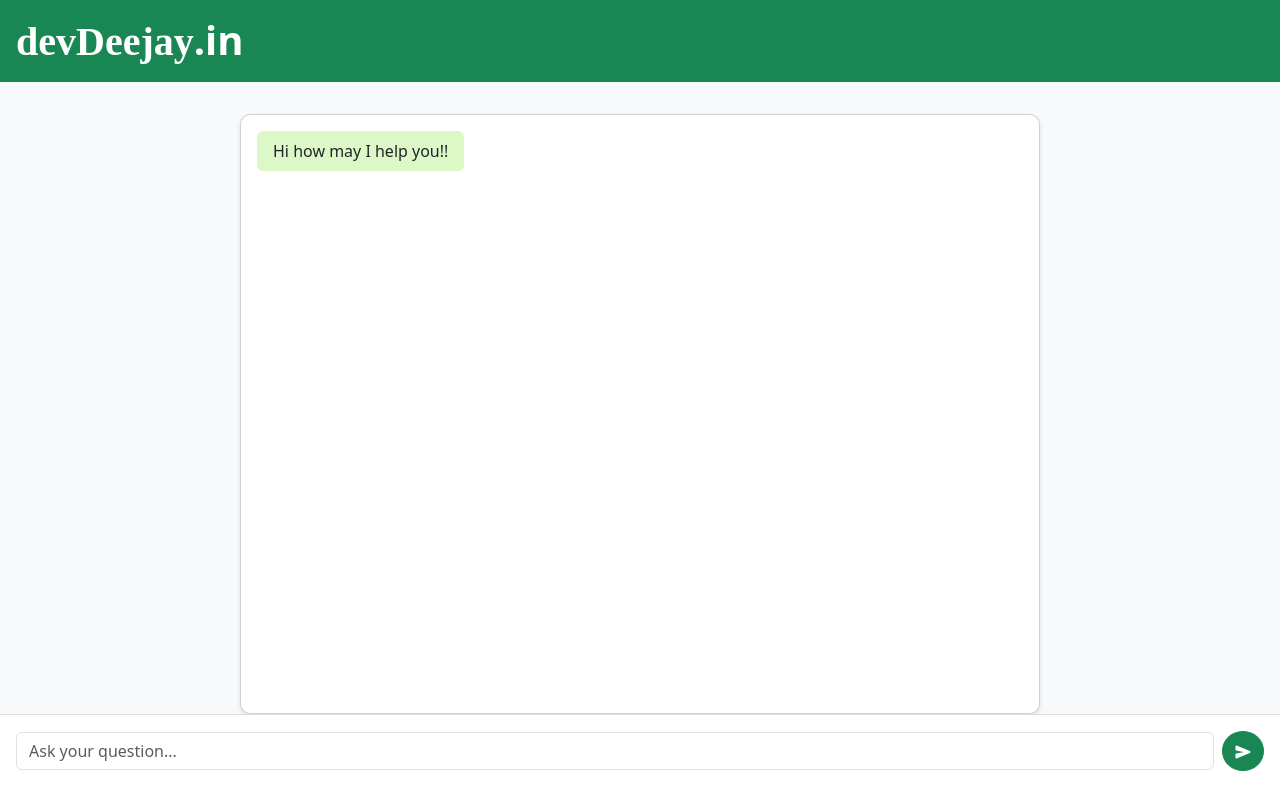
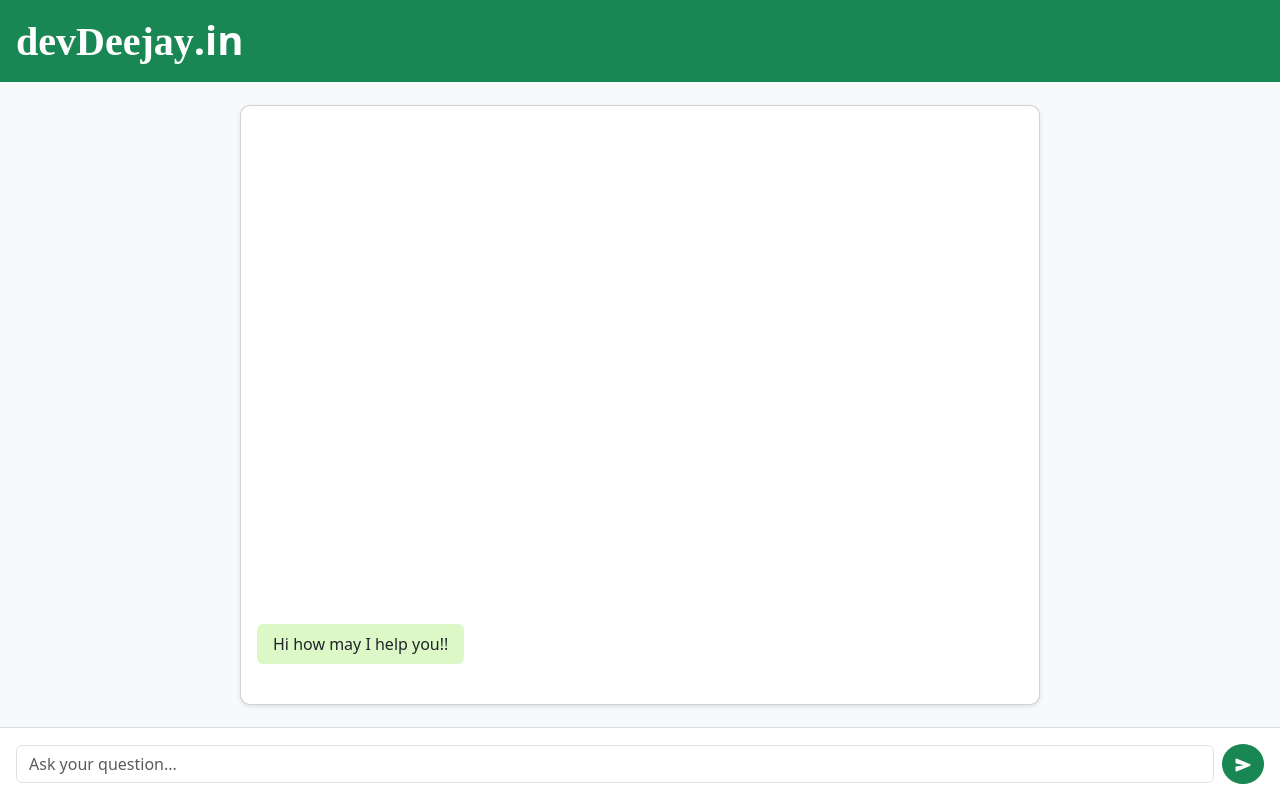
Before and after one commit to the-avinash-singh/Ai-chatbot, a React (Vite) app: page / in a window 1280 px wide. Built offline with nearby package versions, Linux system fonts and the light colour scheme; no server answers.

Commit message:
header and width fixed

```diff
--- a/src/App.css
+++ b/src/App.css
@@ -10,7 +10,7 @@
 }
 
 .full-width {
-    min-height: 95dvh;
+    min-height: 100dvh;
     display: flex;
     flex-direction: column;
 }
@@ -29,7 +29,6 @@
     min-height: 75dvh;
     max-height: 75dvh;
     overflow-y: scroll;
-    margin-top: 1rem;
     border-radius: 10px;
     box-shadow: 0 2px 4px rgba(0, 0, 0, 0.1);
 }
@@ -100,9 +99,3 @@ button {
         margin: 0 auto;
     }
 }
-@media  (min-width:500px) {
-
-    .full-width {
-        min-height: 98dvh ;
-    }
-}
--- a/src/App.jsx
+++ b/src/App.jsx
@@ -33,12 +33,13 @@ function App() {
   }, [chat, isLoading]);
 
   return (
+    <>
     <div className='d-flex flex-column bg-light full-width'>
-      <div className="chat-header bg-success text-white p-3">
+      <div className="chat-header bg-success text-white p-3 position-sticky top-0 z-1">
         <h1 className="m-0 fw-bold"><span className='brand'>devDeejay</span>.in</h1>
       </div>
-      <div className="chat-body mt-sm-3 align-self-center bg-light flex-grow-1">
-        <div className="chat-messages card p-3 bg-white mx-2 mx-md-4 mx-lg-5">
+      <div className="chat-body d-flex justify-content-center align-items-center bg-light flex-grow-1">
+        <div className="chat-messages w-100 d-flex flex-column-reverse card p-3 bg-white mx-2 mx-md-4 mx-lg-5">
           <ul className='list-unstyled'>
             {chat.map((msg, index) => (
               <li key={index} className={`message ${msg.role === 'assistant' ? 'bot-message' : 'user-message'} mb-2`}>
@@ -58,7 +59,7 @@ function App() {
           </ul>
         </div>
       </div>
-      <div className='chat-input bg-white p-3 mt-3 mt-md-0 d-flex align-items-center'>
+      <div className='chat-input bg-white p-3 d-flex align-items-center'>
         <input
           type='text'
           placeholder='Ask your question...'
@@ -74,6 +75,7 @@ function App() {
         </button>
       </div>
     </div>
+    </>
   );
 }
 
```
